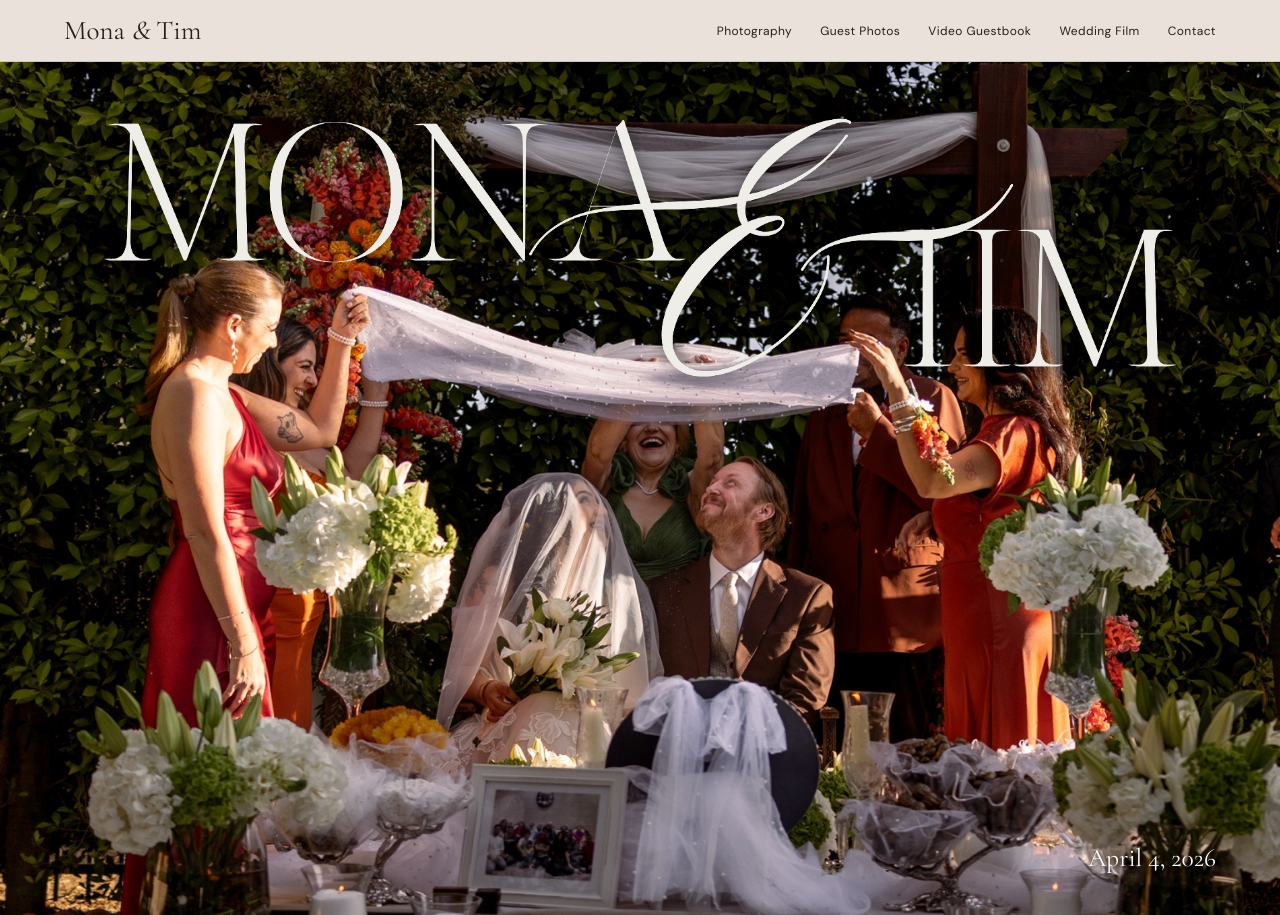
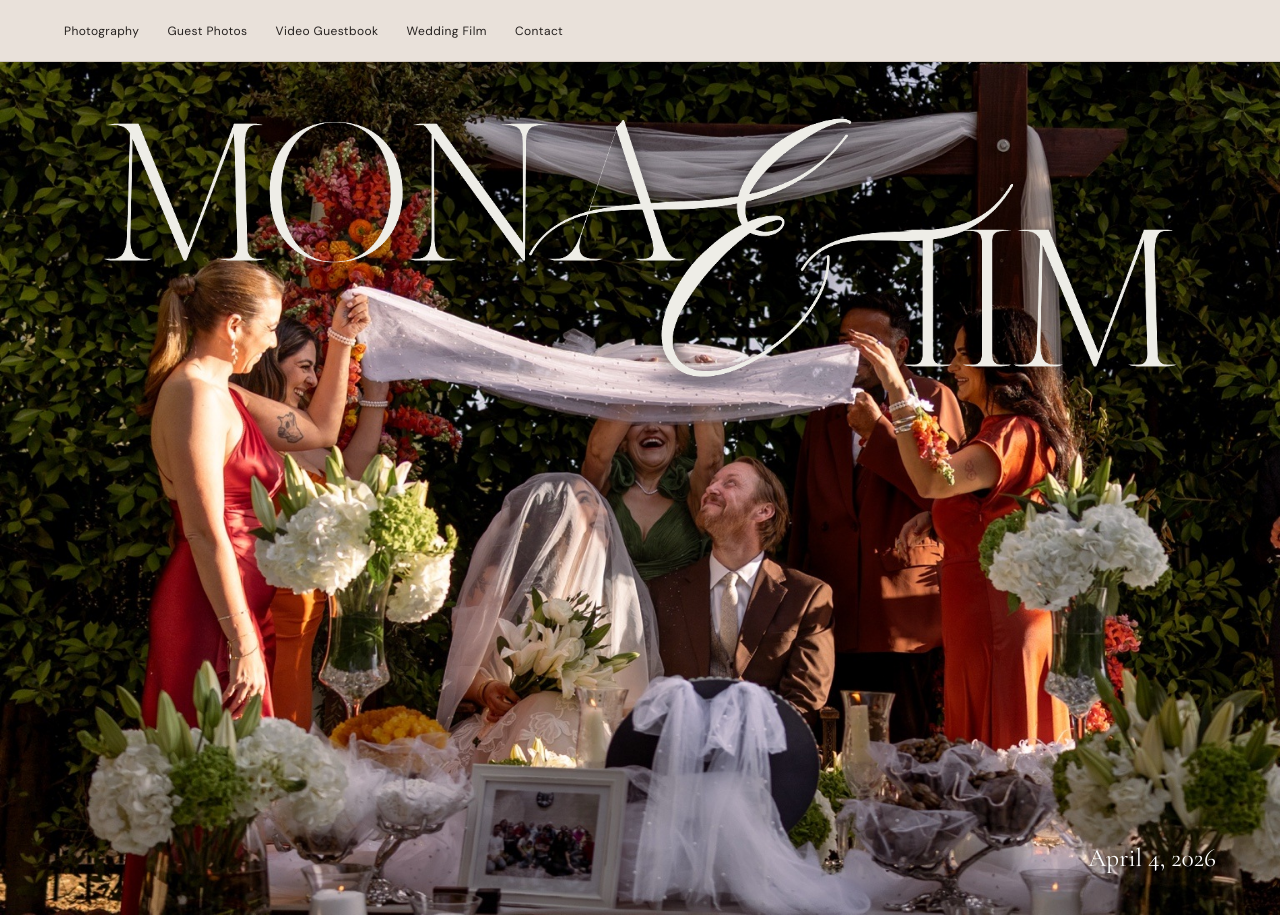
Before and after one commit to XeroZero0/mona-and-tim-wedding, a plain HTML site: page index.html in a window 1280 px wide. Shown: the top 915 px of the page. Drawn offline with nearby package versions, Linux system fonts and the light colour scheme.

Commit message:
v3.0 removed header text

```diff
--- a/index.html
+++ b/index.html
@@ -1,6 +1,6 @@
 <!doctype html>
 <html lang="en"><head><meta charset="utf-8"><meta name="viewport" content="width=device-width,initial-scale=1"><meta name="theme-color" content="#e9e1db"><meta name="description" content="Mona & Tim — wedding memories, photographs, and films from April 4, 2026."><title>Mona & Tim | April 4, 2026</title><link rel="preconnect" href="https://fonts.googleapis.com"><link rel="preconnect" href="https://fonts.gstatic.com" crossorigin><link href="https://fonts.googleapis.com/css2?family=Cormorant+Garamond:wght@300;400;500&family=DM+Sans:wght@400;500;600&display=swap" rel="stylesheet"><link rel="stylesheet" href="styles.css"></head>
-<body><header class="topbar"><a class="brand" href="#home">Mona <span>&</span> Tim</a><button class="menu-toggle" aria-expanded="false" aria-controls="nav">Menu</button><nav id="nav" aria-label="Main navigation"><a href="#professional">Photography</a><a href="#guest">Guest Photos</a><a href="#guestbook">Video Guestbook</a><a href="#film">Wedding Film</a><a href="#contact">Contact</a></nav></header>
+<body><header class="topbar"><button class="menu-toggle" aria-expanded="false" aria-controls="nav">Menu</button><nav id="nav" aria-label="Main navigation"><a href="#professional">Photography</a><a href="#guest">Guest Photos</a><a href="#guestbook">Video Guestbook</a><a href="#film">Wedding Film</a><a href="#contact">Contact</a></nav></header>
 <main><section id="home" class="hero" aria-label="Mona and Tim wedding photograph"><img class="hero-photo" src="assets/hero-original.jpg" alt="Mona and Tim at their wedding ceremony"><img class="hero-title" src="assets/mona-tim-title.png" alt="Mona & Tim"><span class="hero-date">April 4, 2026</span></section>
 
 <section id="professional" class="section-pad gallery-section"><div class="section-heading"><h2>Professional Photography</h2></div><div id="featured" class="photo-grid"></div><div class="actions"><button class="btn btn-dark" data-open="professional">View Gallery <span aria-hidden="true">↗</span></button><div class="download-stack"><a class="btn btn-outline download-link" data-download="professional" href="https://ug.link/monatimnas/photo/share/?id=9&pagetype=share&uuid=ca119ba2-c11e-4917-b949-c98a123dffca" target="_blank" rel="noopener noreferrer">Download Gallery ↓</a><small class="password-hint">Password: 1234</small></div></div></section>
```
